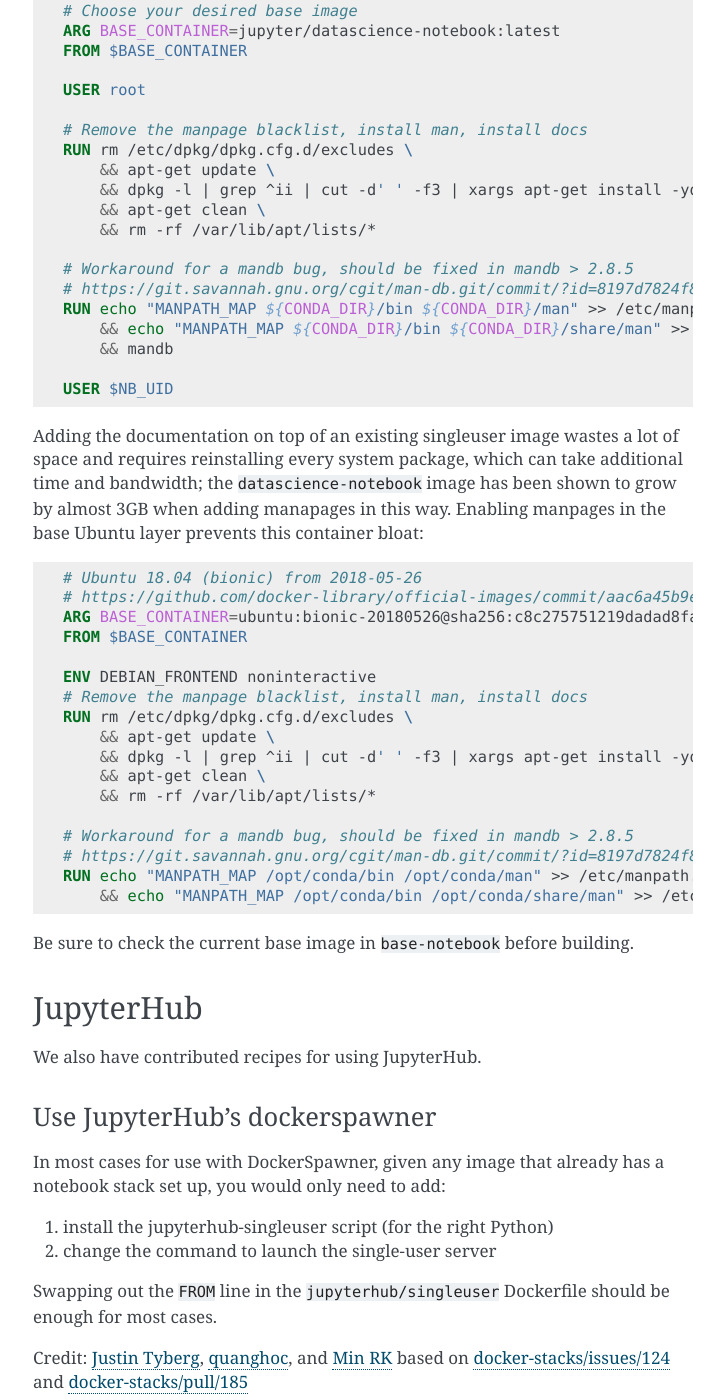
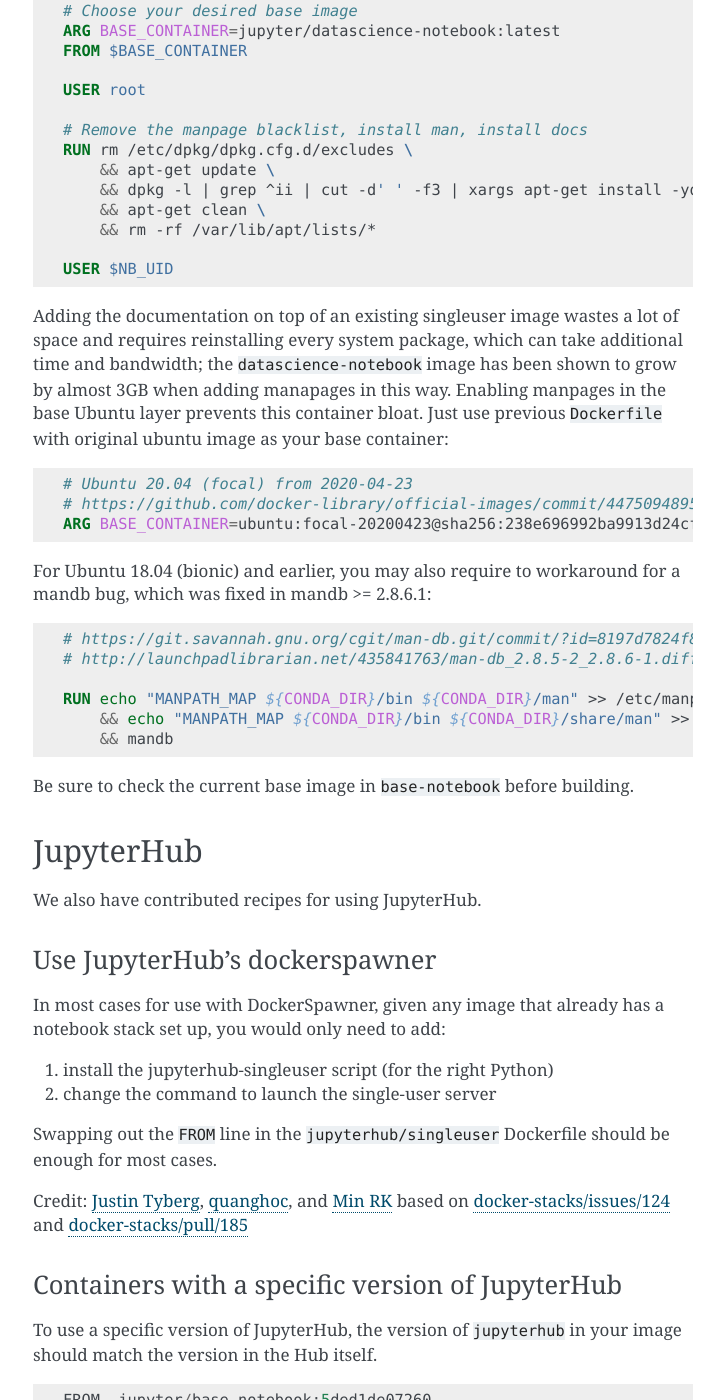
Before and after one commit to jupyter/docker-stacks, a Sphinx documentation site: the page built from docs/using/recipes.md, in a window 1280 px wide and 1400 px high, scrolled down 5483 px. Shown: the whole window, without its empty margins (387-1111 px from the left). Built offline with Sphinx 7.4.7, drawn with Linux system fonts in a browser that asks for light colours; pages that are not in the unit, such as notebooks, are missing from menus.

Commit message:
Start using Ubuntu 20.04 (focal)

````diff
--- a/docs/using/recipes.md
+++ b/docs/using/recipes.md
@@ -259,38 +259,30 @@
     && apt-get clean \
     && rm -rf /var/lib/apt/lists/*
 
-# Workaround for a mandb bug, should be fixed in mandb > 2.8.5
-# https://git.savannah.gnu.org/cgit/man-db.git/commit/?id=8197d7824f814c5d4b992b4c8730b5b0f7ec589a
-RUN echo "MANPATH_MAP ${CONDA_DIR}/bin ${CONDA_DIR}/man" >> /etc/manpath.config \
-    && echo "MANPATH_MAP ${CONDA_DIR}/bin ${CONDA_DIR}/share/man" >> /etc/manpath.config \
-    && mandb
-
 USER $NB_UID
 ```
 
 Adding the documentation on top of an existing singleuser image wastes a lot of space and requires
 reinstalling every system package, which can take additional time and bandwidth; the
 `datascience-notebook` image has been shown to grow by almost 3GB when adding manapages in this way.
-Enabling manpages in the base Ubuntu layer prevents this container bloat:
+Enabling manpages in the base Ubuntu layer prevents this container bloat.
+Just use previous `Dockerfile` with original ubuntu image as your base container:
 
-```Dockerfile
-# Ubuntu 18.04 (bionic) from 2018-05-26
-# https://github.com/docker-library/official-images/commit/aac6a45b9eb2bffb8102353c350d341a410fb169
-ARG BASE_CONTAINER=ubuntu:bionic-20180526@sha256:c8c275751219dadad8fa56b3ac41ca6cb22219ff117ca98fe82b42f24e1ba64e
-FROM $BASE_CONTAINER
+```dockerfile
+# Ubuntu 20.04 (focal) from 2020-04-23
+# https://github.com/docker-library/official-images/commit/4475094895093bcc29055409494cce1e11b52f94
+ARG BASE_CONTAINER=ubuntu:focal-20200423@sha256:238e696992ba9913d24cfc3727034985abd136e08ee3067982401acdc30cbf3f
+```
 
-ENV DEBIAN_FRONTEND noninteractive
-# Remove the manpage blacklist, install man, install docs
-RUN rm /etc/dpkg/dpkg.cfg.d/excludes \
-    && apt-get update \
-    && dpkg -l | grep ^ii | cut -d' ' -f3 | xargs apt-get install -yq --no-install-recommends --reinstall man \
-    && apt-get clean \
-    && rm -rf /var/lib/apt/lists/*
+For Ubuntu 18.04 (bionic) and earlier, you may also require to workaround for a mandb bug, which was fixed in mandb >= 2.8.6.1:
+```dockerfile
+# https://git.savannah.gnu.org/cgit/man-db.git/commit/?id=8197d7824f814c5d4b992b4c8730b5b0f7ec589a
+# http://launchpadlibrarian.net/435841763/man-db_2.8.5-2_2.8.6-1.diff.gz
 
-# Workaround for a mandb bug, should be fixed in mandb > 2.8.5
-# https://git.savannah.gnu.org/cgit/man-db.git/commit/?id=8197d7824f814c5d4b992b4c8730b5b0f7ec589a
-RUN echo "MANPATH_MAP /opt/conda/bin /opt/conda/man" >> /etc/manpath.config \
-    && echo "MANPATH_MAP /opt/conda/bin /opt/conda/share/man" >> /etc/manpath.config
+RUN echo "MANPATH_MAP ${CONDA_DIR}/bin ${CONDA_DIR}/man" >> /etc/manpath.config \
+    && echo "MANPATH_MAP ${CONDA_DIR}/bin ${CONDA_DIR}/share/man" >> /etc/manpath.config \
+    && mandb
+
 ```
 
 Be sure to check the current base image in `base-notebook` before building.
````
Also changed, not shown: 3 other files.
